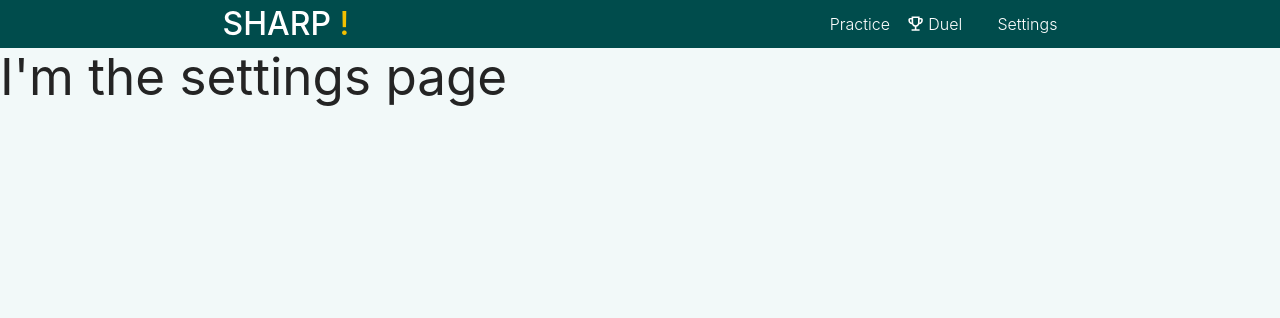
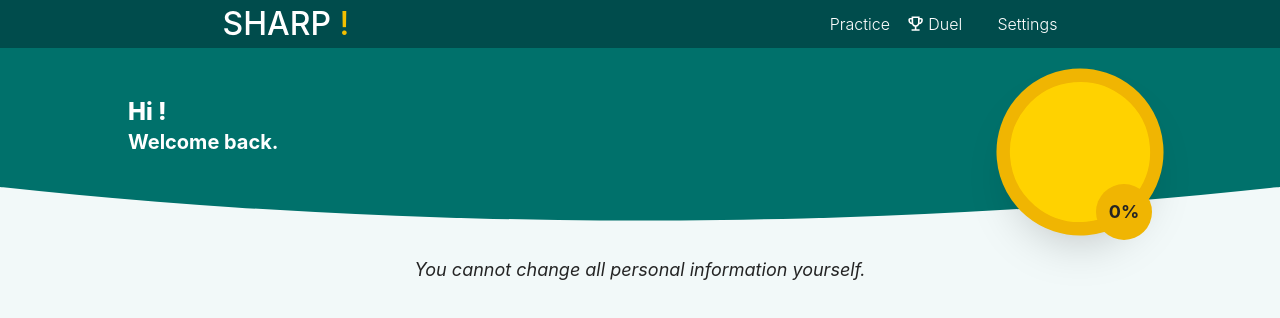
Before and after one commit to brambekkers/fireShark, a Vue app: page /settings in a window 1280 px wide. Shown: the top 318 px of the page. Built offline with nearby package versions, Linux system fonts and the light colour scheme; no server answers; some icons are missing.

Commit message:
Update layout

```diff
--- a/src/components/Navbar.vue
+++ b/src/components/Navbar.vue
@@ -8,19 +8,19 @@ import IconSettings from '~icons/tdesign/setting-1';
   <nav class="bg-sharp-navbar-bg z-50">
     <section class="sharp">
       <router-link to="/">
-        SHARP
+        {{ $t('general.appName').toUpperCase() }}
         <span class="mark">!</span>
       </router-link>
     </section>
     <section class="links">
       <router-link to="/">
-        <span class="link"> <icon-brain /> Practice</span>
+        <span class="link"> <icon-brain /> {{ $t('general.practice') }}</span>
       </router-link>
       <router-link to="/duel">
-        <span class="link"><icon-trophy /> Duel</span>
+        <span class="link"><icon-trophy /> {{ $t('general.duel') }}</span>
       </router-link>
       <router-link to="/settings">
-        <span class="link"><icon-settings /> Settings</span>
+        <span class="link"><icon-settings /> {{ $t('general.settings') }}</span>
       </router-link>
     </section>
   </nav>
--- a/src/layouts/MainLayout.vue
+++ b/src/layouts/MainLayout.vue
@@ -2,6 +2,7 @@
 import { computed } from 'vue';
 import { useLayoutStore } from '@stores/layout';
 import Navbar from '@components/Navbar.vue';
+import OverviewHeader from '@/components/overview/Header.vue';
 
 const layoutStore = useLayoutStore();
 const background = computed(() =>
@@ -13,6 +14,8 @@ const text = computed(() => (layoutStore.isDarkMode ? '#f2f9f9' : '#242424'));
 <template>
   <Navbar />
   <div id="main" class="mt-12">
+    <!-- Accent on top -->
+    <OverviewHeader />
     <slot></slot>
   </div>
 </template>
--- a/src/locales/en.json
+++ b/src/locales/en.json
@@ -1,3 +1,14 @@
 {
-  "test": "ENG TEXT"
+  "general": {
+    "appName": "Sharp",
+    "practice": "Practice",
+    "duel": "Duel",
+    "settings": "Settings"
+  },
+  "overview": {
+    "selectTopics": "Select the topics you want to practice"
+  },
+  "settings": {
+    "notAllCanBeChanged": "You cannot change all personal information yourself."
+  }
 }
--- a/src/locales/nl.json
+++ b/src/locales/nl.json
@@ -1,3 +1,14 @@
 {
-  "test": "NL TEXT"
+  "general": {
+    "appName": "Sharp",
+    "practice": "Oefenen",
+    "duel": "Duelleren",
+    "settings": "Instellingen"
+  },
+  "overview": {
+    "selectTopics": "Selecteer de topics die je wilt oefenen."
+  },
+  "settings": {
+    "notAllCanBeChanged": "Niet alle persoonlijke gegevens kun je zelf wijzigen."
+  }
 }
--- a/src/pages/Home.vue
+++ b/src/pages/Home.vue
@@ -2,7 +2,6 @@
 import { rand } from '@vueuse/core';
 import Button from '@/components/Button.vue';
 import TopicButton from '@/components/overview/TopicButton.vue';
-import OverviewHeader from '@/components/overview/Header.vue';
 import useUserStore from '@/stores/userStore';
 import useQuestionStore from '@/stores/question';
 import LevelUp from '@/components/LevelUp.vue';
@@ -38,13 +37,10 @@ watchEffect(() => {
 
 <template>
   <main>
-    <!-- Accent on top -->
-    <OverviewHeader />
-
     <div class="max-w-screen-lg mx-auto">
       <section class="flex justify-center flex-col mt-8">
         <h2 class="text-lg italic text-center">
-          Select the topics you want to practice
+          {{ $t('overview.selectTopics') }}
         </h2>
         <div class="grid grid-cols-3 gap-x-6 gap-y-10 mt-12">
           <TopicButton
--- a/src/pages/Settings.vue
+++ b/src/pages/Settings.vue
@@ -1,7 +1,11 @@
 <script setup></script>
 
 <template>
-  <div>
-    <h1>I'm the settings page</h1>
+  <div class="max-w-screen-lg mx-auto">
+    <section class="flex justify-center flex-col mt-8">
+      <h2 class="text-lg italic text-center">
+        {{ $t('settings.notAllCanBeChanged') }}
+      </h2>
+    </section>
   </div>
 </template>
--- a/src/styles/main.scss
+++ b/src/styles/main.scss
@@ -27,6 +27,7 @@
 body,
 #app {
     min-height: 100vh;
+    overflow-x: hidden;
 }
 
 a {
```
